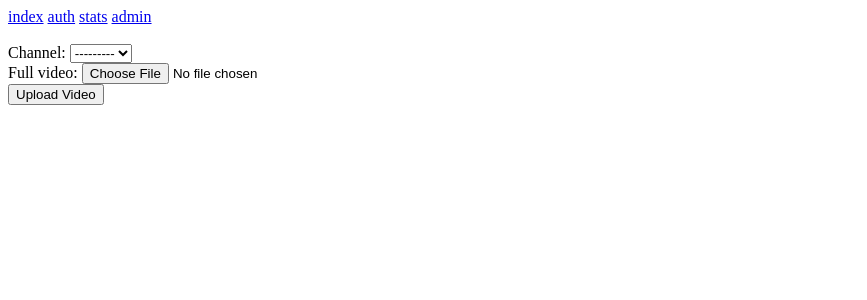
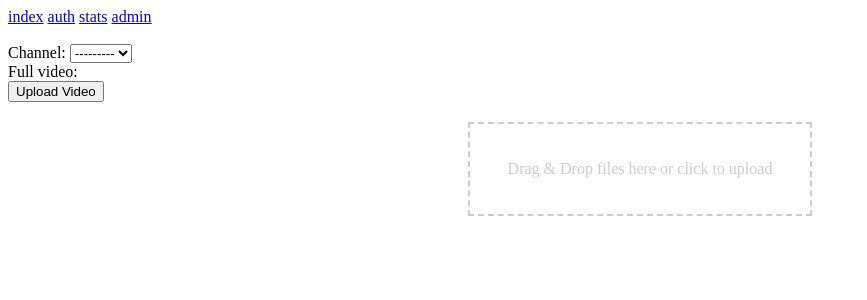
Before and after one commit to e9000000000/yt-shorts, a Django app: template segs/templates/index.html in a window 1280 px wide. Shown: the top 300 px of the page, without its empty margins (0-867 px from the left). Run offline with Django 5.2, Linux system fonts and the light colour scheme; the template is opened without the code that fills it: values that come from a table or form of the project are taken from there, others are empty.

Commit message:
upload multiple files at once

```diff
--- a/notes.txt
+++ b/notes.txt
@@ -1,8 +1,3 @@
-- use templates/base.html
-- upload multiple files once
-- stats page
-
-
 - better description
   - use episode name and season number and episode number
   - use ai to summarise video, and paste this into description
--- a/segs/templates/index.html
+++ b/segs/templates/index.html
@@ -6,41 +6,103 @@
 <form id="uploadForm">
     {% csrf_token %}
     {{ form }}
-    <button type="button" onclick="uploadFile()">Upload Video</button>
+    <button type="button" onclick="uploadFiles()">Upload Video</button>
 </form>
-<progress id="progressBar" value="0" max="100" style="width: 100%; display: none;"></progress>
-<div id="progressText"></div>
+<div id="drop-area">
+    <p>Drag & Drop files here or click to upload</p>
+    <input type="file" id="fileElem" multiple style="display:none">
+</div>
 
 <script>
-    function uploadFile() {
+    document.getElementById("id_full_video").style.display = 'none'
+    const dropArea = document.getElementById("drop-area");
+    const fileElem = document.getElementById("fileElem");
+    let filesToUpload = [];
+
+    // Highlight drop area when a file is dragged over it
+    ["dragenter", "dragover"].forEach(eventName => {
+        dropArea.addEventListener(eventName, (e) => {
+            e.preventDefault();
+            e.stopPropagation();
+            dropArea.classList.add("highlight");
+        });
+    });
+
+    ["dragleave", "drop"].forEach(eventName => {
+        dropArea.addEventListener(eventName, (e) => {
+            e.preventDefault();
+            e.stopPropagation();
+            dropArea.classList.remove("highlight");
+        });
+    });
+
+    // Handle dropped files
+    dropArea.addEventListener("drop", (e) => {
+        const dt = e.dataTransfer;
+        handleFiles(dt.files);
+    });
+
+    // Open file input dialog if user clicks the drop area
+    dropArea.addEventListener("click", () => fileElem.click());
+
+    // Handle files chosen through the file input dialog
+    fileElem.addEventListener("change", (e) => handleFiles(e.target.files));
+
+    function handleFiles(files) {
+        filesToUpload = [...filesToUpload, ...files];
+        showFiles(filesToUpload);
+    }
+
+    function showFiles(files) {
+        dropArea.innerHTML = `<p>${files.length} file(s) selected</p>`;
+    }
+
+
+    function uploadFiles() {
+        for (let i in filesToUpload) {
+            uploadFile(+i+1, filesToUpload[i]);
+        }
+
+        filesToUpload = []
+        showFiles(filesToUpload)
+    }
+
+    function uploadFile(number, file) {
+        console.log(number)
         const form = document.getElementById("uploadForm");
-        const progressBar = document.getElementById("progressBar");
-        const progressText = document.getElementById("progressText");
+
+        const progressDiv = document.createElement('div')
+        progressDiv.classList.add("progressbar")
+        progressDiv.innerHTML =`<div></div><progress value="0" max="100" style="width: 50%;"></progress>`
+        document.body.appendChild(progressDiv)
+
+        const progressBar = progressDiv.querySelector("progress");
+        const progressText = progressDiv.querySelector("div");
 
         const formData = new FormData(form);
+        formData.set("full_video", file)
         const xhr = new XMLHttpRequest();
-
-        // Show progress bar
-        progressBar.style.display = "block";
 
         // Update progress bar on progress event
         xhr.upload.addEventListener("progress", (event) => {
             if (event.lengthComputable) {
                 const percentComplete = (event.loaded / event.total) * 100;
                 progressBar.value = percentComplete;
-                progressText.textContent = `Uploading: ${Math.round(percentComplete)}%`;
+                progressText.textContent = `${number}: Uploading: ${Math.round(percentComplete)}%`;
             }
         });
 
         // Handle upload completion
         xhr.addEventListener("load", () => {
-            progressText.textContent = "Upload complete!";
+            progressText.textContent = `${number}: Upload complete!`;
             progressBar.value = 100;
+            setTimeout(() => {progressDiv.remove()}, 3000)
         });
 
         // Handle upload errors
         xhr.addEventListener("error", () => {
-            progressText.textContent = "Upload failed. Please try again.";
+            progressText.textContent = `${number}: Upload failed. Please try again.`;
+            setTimeout(() => {progressDiv.remove()}, 3000)
         });
 
         // Configure and send the request
@@ -48,4 +110,22 @@
         xhr.send(formData);
     }
 </script>
+<style>
+    #drop-area {
+        border: 2px dashed #cccccc;
+        padding: 20px;
+        text-align: center;
+        width: 300px;
+        margin: 20px auto;
+        color: #cccccc;
+    }
+    #drop-area.highlight {
+        border-color: #666666;
+    }
+
+    .progressbar {
+        display: flex;
+        gap: 10px;
+    }
+</style>
 {% endblock %}
```
